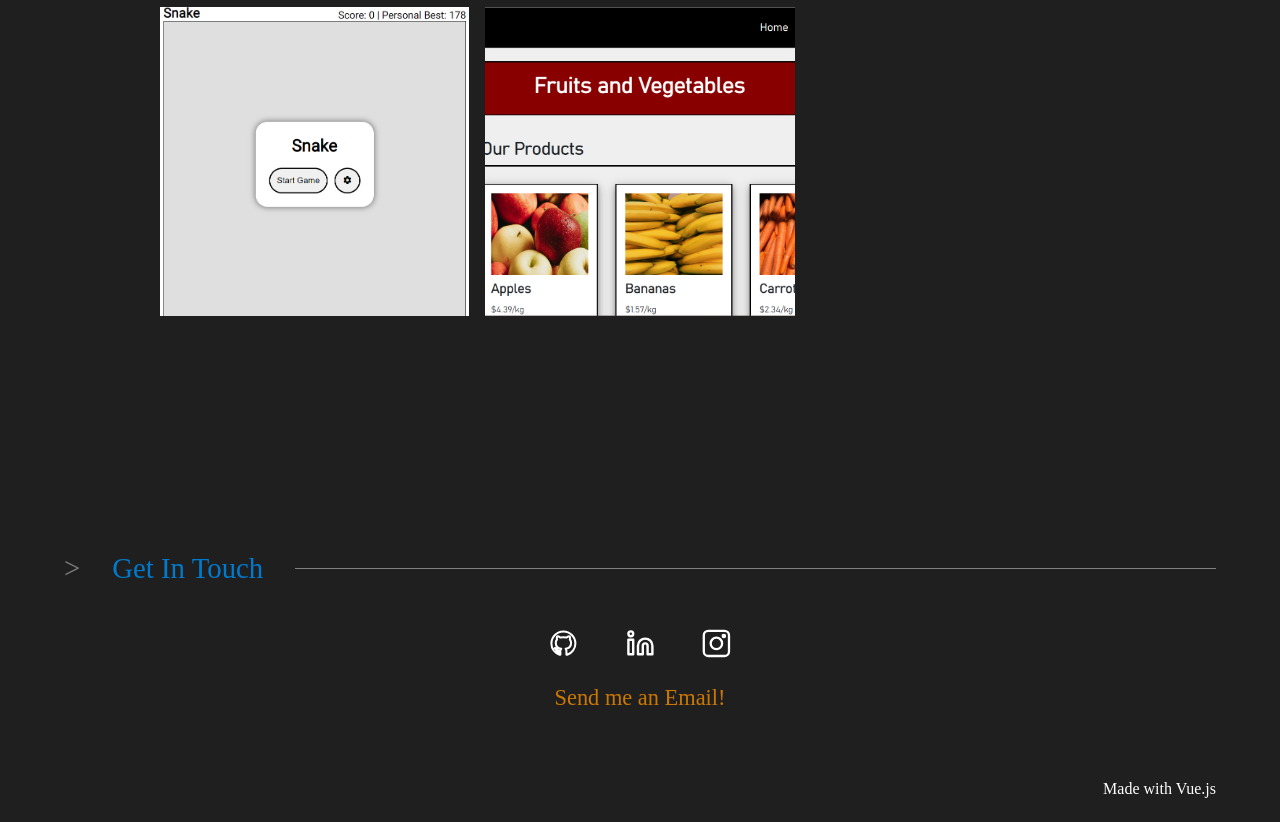
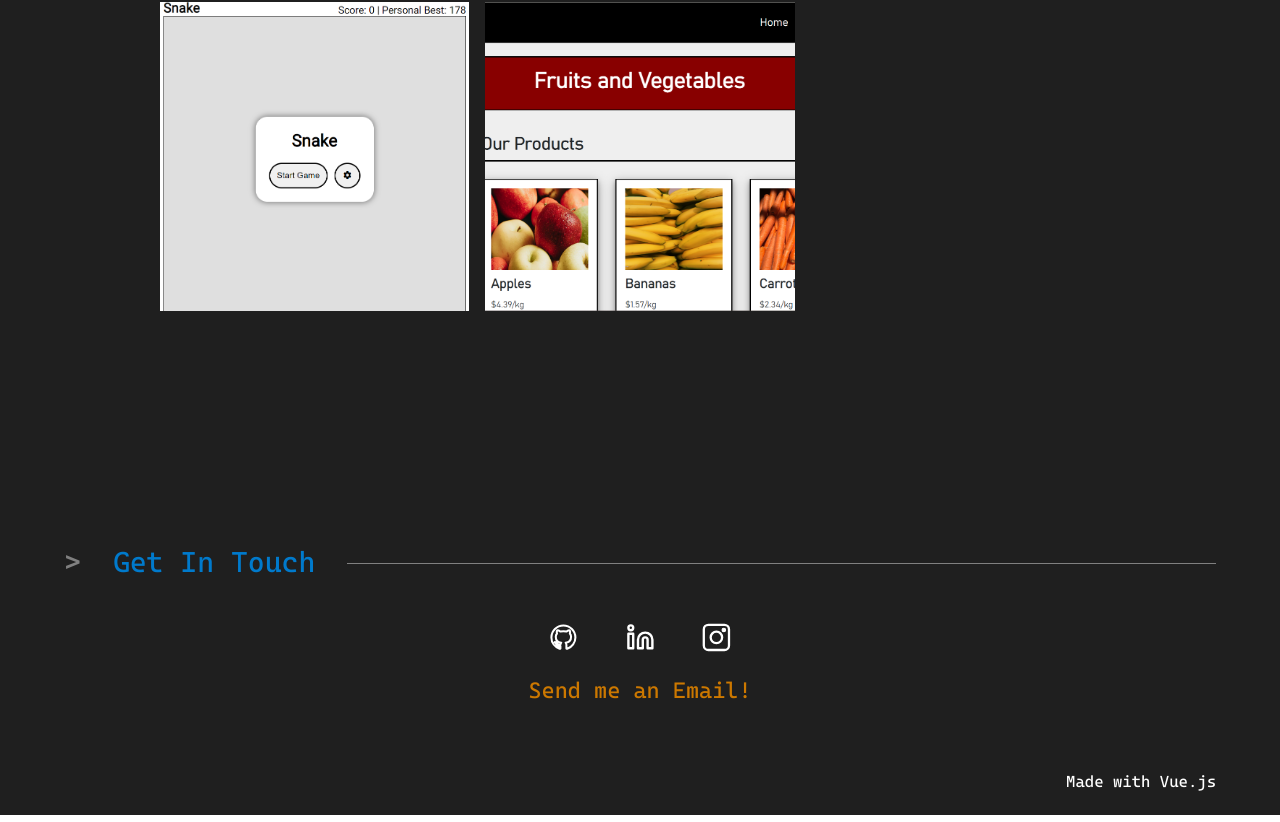
Before and after one commit to ShilohRodrigues/Portfolio, a Vue app: page / in a window 1280 px wide. Shown: the part 1879-2701 px from the top of the page. Built offline with nearby package versions, Linux system fonts and the light colour scheme.

Commit message:
hosting font 2

```diff
--- a/public/fonts/Cascadia/stylesheet.css
+++ b/public/fonts/Cascadia/stylesheet.css
@@ -4,8 +4,8 @@
 
 @font-face {
     font-family: 'cascadia_coderegular';
-    src: url('https://shiloh-r.dev/fonts/Cascadia/cascadia-webfont.woff2') format('woff2'),
-         url('https://shiloh-r.dev/fonts/Cascadia/cascadia-webfont.woff') format('woff');
+    src: url('http://localhost:5173/fonts/Cascadia/cascadia-webfont.woff2') format('woff2'),
+         url('http://localhost:5173/fonts/Cascadia/cascadia-webfont.woff') format('woff');
     font-weight: normal;
     font-style: normal;
 
--- a/src/assets/base.css
+++ b/src/assets/base.css
@@ -20,8 +20,13 @@
   padding: 0;
 }
 
+@font-face {
+  font-family: Cas;
+  src: url(/fonts/Cascadia/cascadia-webfont.woff);
+}
+
 html, body{
-  font-family: "cascadia-webfont";
+  font-family: Cas;
   color: var(--text);
   background-color: var(--bg);
   margin: 0;
```
